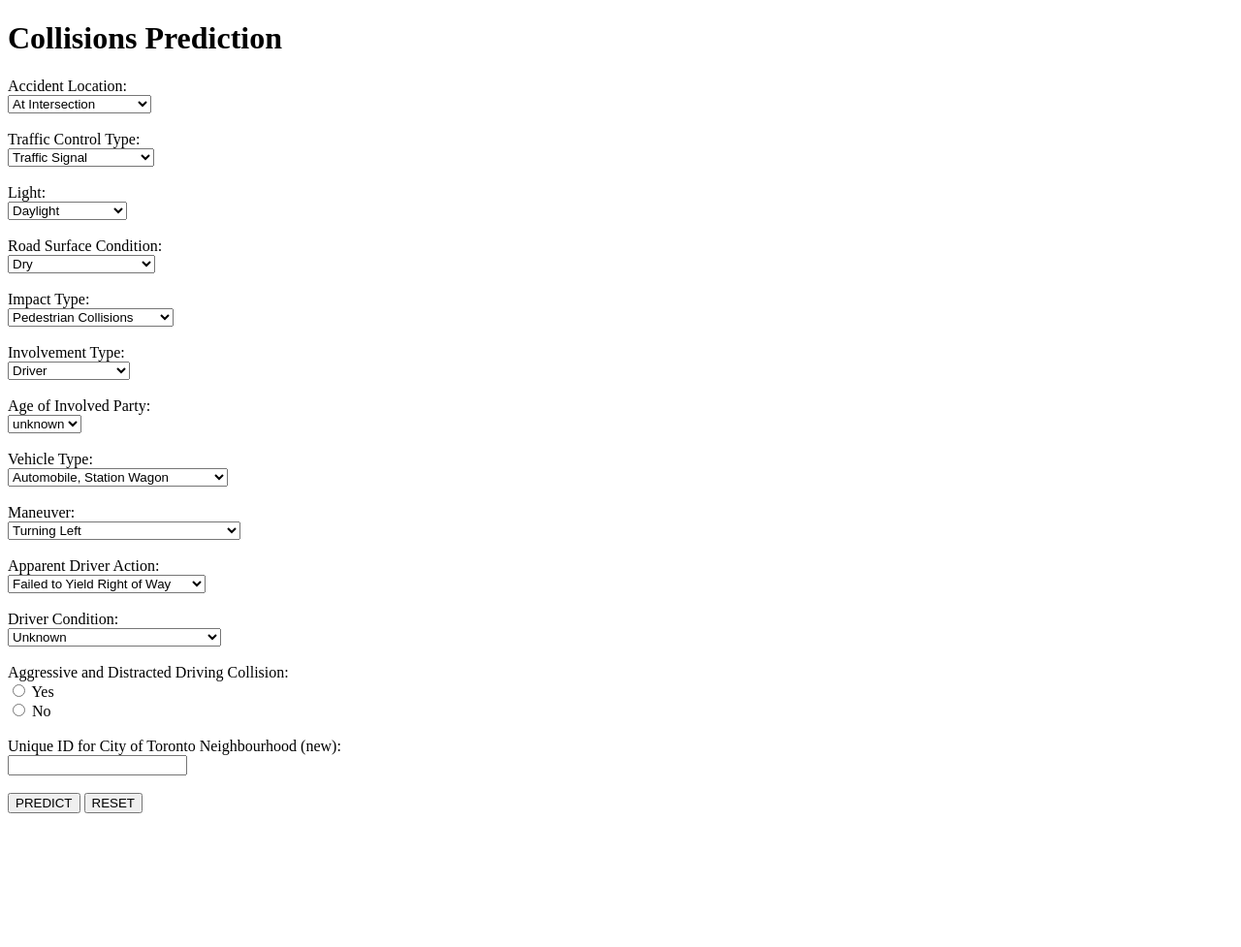
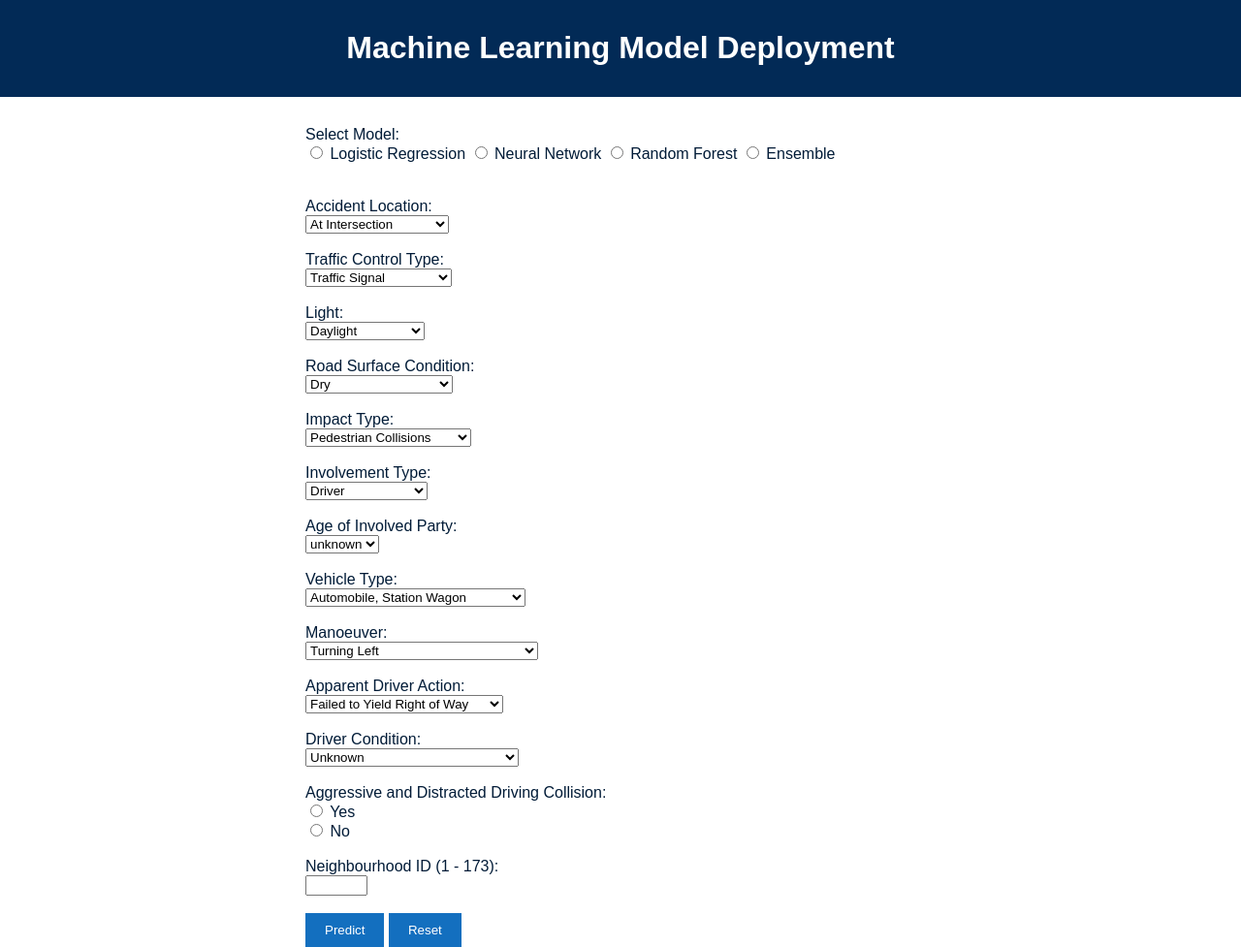
Before and after one commit to SalmaChaaban/COMP247_End_to_End_Project, a Flask app: page / in a window 1280 px wide. Shown: the whole page at 97% size. Before the commit the page ends 839 px from the top, so only its background shows below. Run offline with Flask 3, Linux system fonts and the light colour scheme; parts of the project's set-up code (start-up, migrations or seed data) failed here and were passed over.

Commit message:
updated frontend, added log reg pkl

```diff
--- a/app.py
+++ b/app.py
@@ -5,9 +5,18 @@ import pandas as pd
 
 app = Flask(__name__)
 
-# Load the trained model
-model = joblib.load("fitted_random_forest.pkl")
+# Dictionary mapping model names to their corresponding pickle files
+models = {
+    "Logistic Regression": "fitted_logistic_regression.pkl",
+    "Neural Network": "fitted_neural_network.pkl",
+    #"Support Vector Machine": "svm.pkl",
+    "Random Forest": "fitted_random_forest.pkl",
+    #"Ensemble": "ensemble.pkl"
+}
+
+# Load the pipeline
 preprocessor = joblib.load("fitted_pipeline.pkl")
+
 cols = ['ACCLOC', 'TRAFFCTL', 'LIGHT', 'RDSFCOND', 'IMPACTYPE',
        'INVTYPE', 'INVAGE', 'VEHTYPE', 'MANOEUVER', 'DRIVACT', 'DRIVCOND',
        'AG_DRIV', 'HOOD_158']
@@ -36,6 +45,13 @@ def result():
     AG_DRIV = np.array([request.form['AG_DRIV']])
     HOOD_158 = np.array([request.form['HOOD_158']])
 
+    # Retrieve selected model name from the form
+    selected_model = request.form['model']
+
+    # Load the selected model
+    model_file = models[selected_model]
+    model = joblib.load(model_file)
+
     # Concatenate form data
     final = np.concatenate([ACCLOC, TRAFFCTL, LIGHT, RDSFCOND, IMPACTYPE, INVTYPE,
                             INVAGE, VEHTYPE, MANOEUVER, DRIVACT, DRIVCOND, AG_DRIV,
@@ -46,7 +62,8 @@ def result():
     data_trans = preprocessor.transform(data)
     data_reshaped = data_trans.reshape(1, -1)
     prediction = model.predict(data_reshaped)
-    return render_template("result.html", prediction=prediction[0])
+
+    return render_template("result.html", prediction=prediction[0], selected_model=selected_model)
 
 
 if __name__ == "__main__":
--- a/templates/index.html
+++ b/templates/index.html
@@ -3,10 +3,98 @@
   <head>
     <meta charset="UTF-8" />
     <title>Collisions Prediction</title>
+    <style>
+      body {
+        margin: 0;
+        padding: 0;
+        font-family: Arial, sans-serif;
+        color: #011b37;
+        display: flex;
+        flex-direction: column;
+      }
+
+      header {
+        background-color: #022a56;
+        color: #fff;
+        padding: 10px;
+        text-align: center;
+      }
+
+      main {
+        padding: 20px;
+      }
+      form {
+        width: 650px;
+        height: 450px;
+        padding: 10px;
+      }
+      button {
+        background-color: #136fbf;
+        color: white;
+        border: none;
+        padding: 10px 20px;
+        cursor: pointer;
+      }
+      /* Change button color on hover */
+      button:hover {
+        background-color: #0e569e;
+      }
+      footer {
+        background-color: #333;
+        color: #fff;
+        padding: 10px;
+        text-align: center;
+        position: fixed;
+        bottom: 0;
+        width: 100%;
+      }
+    </style>
   </head>
   <body>
-    <h1>Collisions Prediction</h1>
-    <form id="prediction-form" action="/result" method="post">
+    <header>
+      <h1>Machine Learning Model Deployment</h1>
+    </header>
+    <main>
+      <center>
+        <form
+          id="prediction-form"
+          action="/result"
+          method="post"
+          align="justify"
+          action="/result"
+          method="post"
+        >
+          <label>Select Model:</label><br />
+          <input
+            type="radio"
+            id="logistic_regression"
+            name="model"
+            value="Logistic Regression"
+            required
+          />
+          <label for="logistic_regression">Logistic Regression</label>
+
+          <input
+            type="radio"
+            id="neural_network"
+            name="model"
+            value="Neural Network"
+            required
+          />
+          <label for="neural_network">Neural Network</label>
+
+          <input
+            type="radio"
+            id="random_forest"
+            name="model"
+            value="Random Forest"
+            required
+          />
+          <label for="random_forest">Random Forest</label>
+
+          <input type="radio" id="ensemble" name="model" value="Ensemble" />
+          <label for="ensemble">Ensemble</label><br /><br /><br />
+
           <label for="ACCLOC">Accident Location:</label><br />
           <select
             id="ACCLOC"
@@ -44,7 +132,11 @@
           ><br /><br />
 
           <label for="LIGHT">Light:</label><br />
-      <select id="LIGHT" name="LIGHT" oninput="LIGHT_disp.value= LIGHT.value">
+          <select
+            id="LIGHT"
+            name="LIGHT"
+            oninput="LIGHT_disp.value= LIGHT.value"
+          >
             <option value="Daylight">Daylight</option>
             <option value="Dark">Dark</option>
             <option value="Dark, artificial">Dark, artificial</option>
@@ -88,7 +180,9 @@
             <option value="Cyclist Collisions">Cyclist Collisions</option>
             <option value="SMV Other">SMV Other</option>
             <option value="Sideswipe">Sideswipe</option>
-        <option value="SMV Unattended Vehicle">SMV Unattended Vehicle</option>
+            <option value="SMV Unattended Vehicle">
+              SMV Unattended Vehicle
+            </option>
             <option value="Other">Other</option></select
           ><br /><br />
 
@@ -167,7 +261,7 @@
             </option></select
           ><br /><br />
 
-      <label for="MANOEUVER">Maneuver:</label><br />
+          <label for="MANOEUVER">Manoeuver:</label><br />
           <select
             id="MANOEUVER"
             name="MANOEUVER"
@@ -242,7 +336,9 @@
             <option value="Ability Impaired, Alcohol">
               Ability Impaired, Alcohol
             </option>
-        <option value="Ability Impaired, Drugs">Ability Impaired, Drugs</option>
+            <option value="Ability Impaired, Drugs">
+              Ability Impaired, Drugs
+            </option>
             <option value="Fatigue">Fatigue</option>
             <option value="Other">Other</option></select
           ><br /><br />
@@ -254,6 +350,7 @@
             name="AG_DRIV"
             value="Yes"
             oninput="AG_DRIV_disp.value= AG_DRIV.value"
+            required
           />
           <label for="ag_driv_yes">Yes</label><br />
           <input
@@ -262,21 +359,26 @@
             name="AG_DRIV"
             value="No"
             oninput="AG_DRIV_disp.value= AG_DRIV.value"
+            required
           />
           <label for="ag_driv_no">No</label><br /><br />
 
-      <label for="HOOD_158"
-        >Unique ID for City of Toronto Neighbourhood (new):</label
-      ><br />
+          <label for="HOOD_158">Neighbourhood ID (1 - 173):</label><br />
           <input
-        type="text"
+            type="number"
             id="HOOD_158"
             name="HOOD_158"
-        oninput="ACCLOC_disp.value= ACCLOC.value"
-      /><br /><br />
+            min="1"
+            max="173"
+            oninput="HOOD_158_disp.value= HOOD_158.value"
+            required
+          />
+          <br /><br />
 
-      <button type="submit">PREDICT</button>
-      <input type="reset" value="RESET" />
+          <button type="submit">Predict</button>
+          <button type="reset" value="RESET">Reset</button>
         </form>
+      </center>
+    </main>
   </body>
 </html>
```
Also changed, not shown: templates/result.html (+53 -6 lines), 2 other files. Lines whose indentation alone changed are shown as unchanged.
